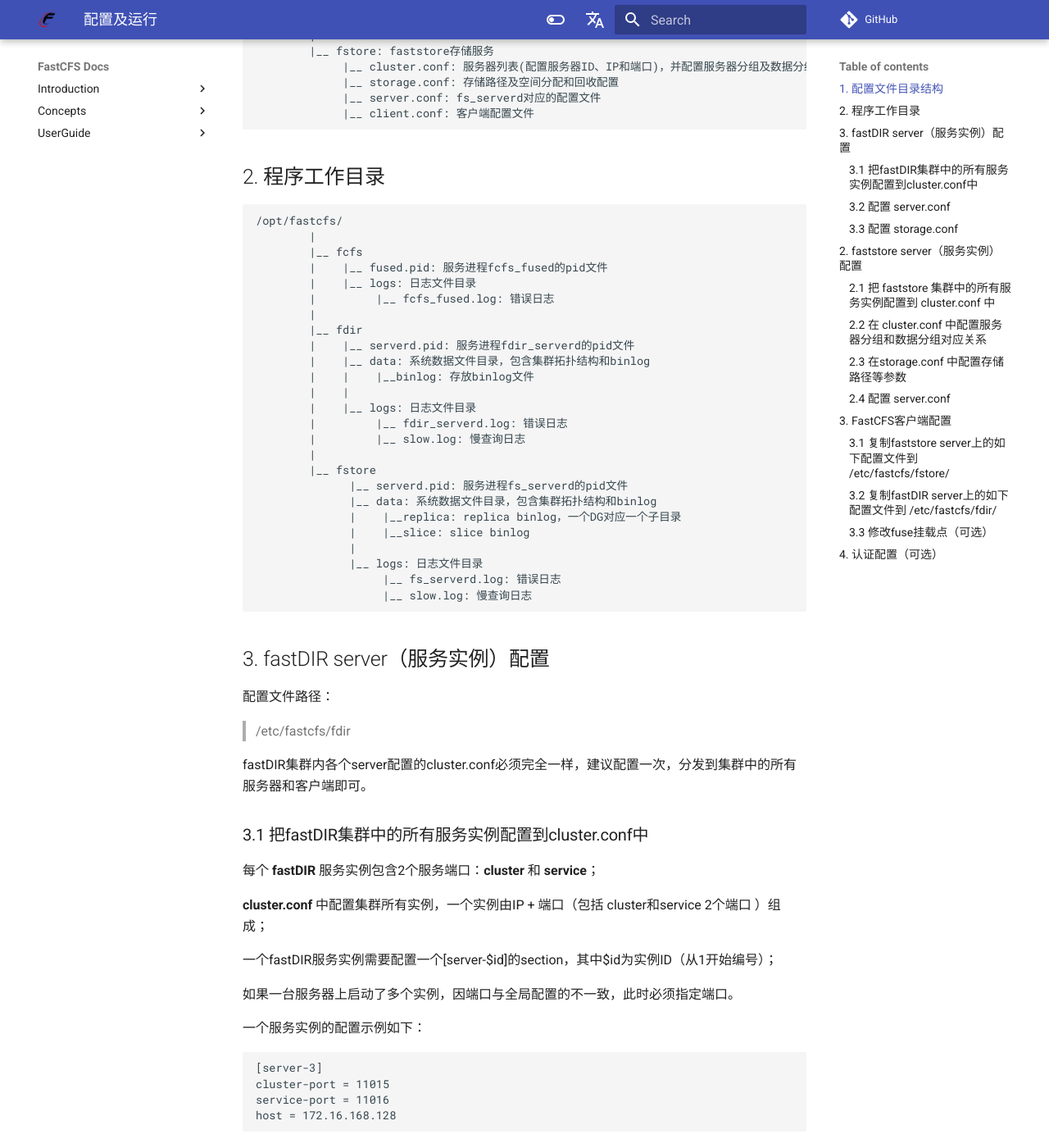
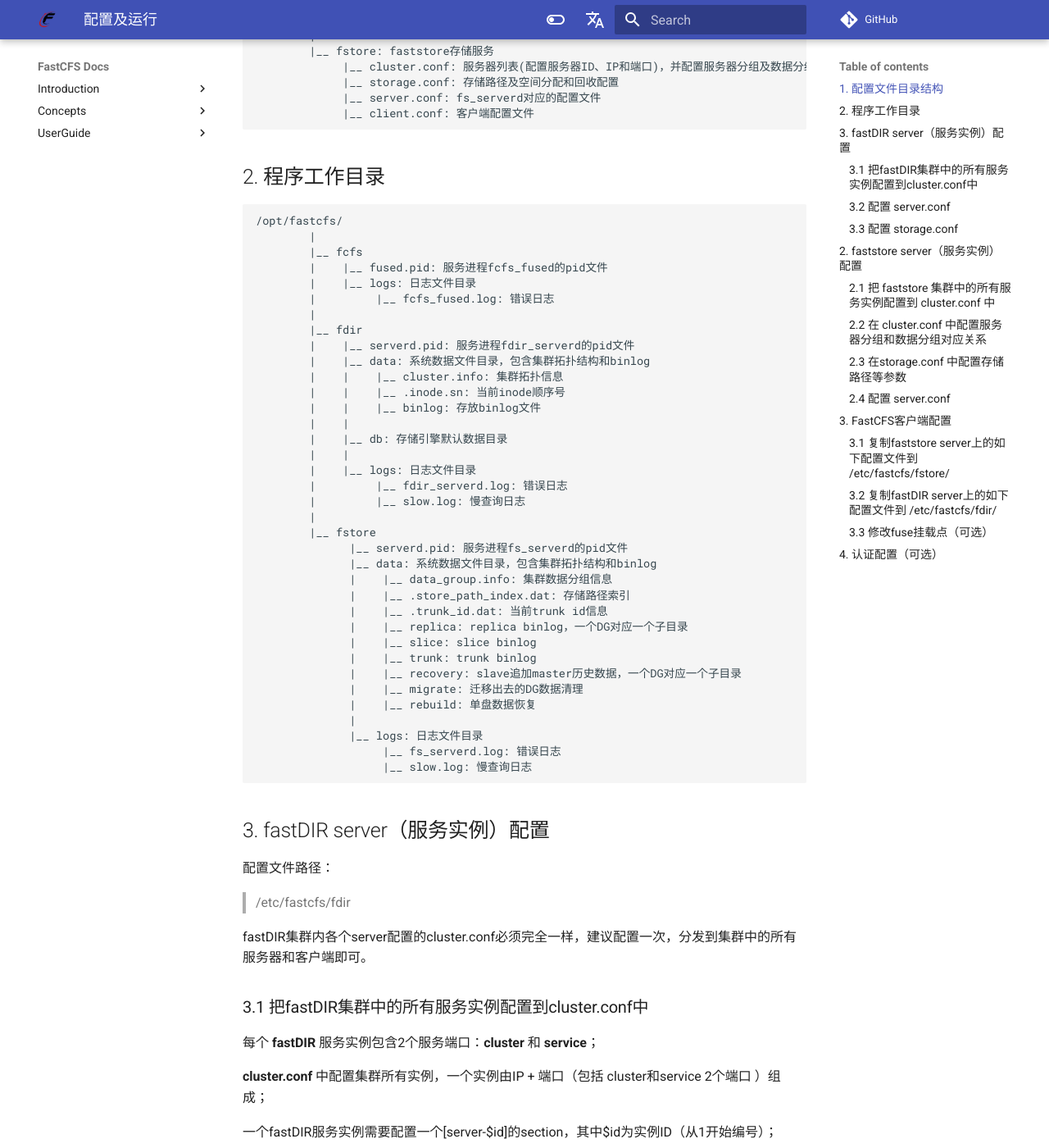
Before and after one commit to happyfish100/FastCFS, an MkDocs documentation site: the page built from docs/CONFIGURE-zh_CN.md, in a window 1280 px wide and 1400 px high, scrolled down 673 px. Shown: the whole window at 82% size. Built offline with MkDocs 1.6.1 and Material for MkDocs 9.7.7, drawn with Linux system fonts in a browser that asks for light colours; comment, search, counter and statistics services are not loaded; the version menu is left out.

```diff
--- a/docs/CONFIGURE-zh_CN.md
+++ b/docs/CONFIGURE-zh_CN.md
@@ -45,7 +45,11 @@ FastCFS集群配置包含如下四部分：
         |__ fdir
         |    |__ serverd.pid: 服务进程fdir_serverd的pid文件
         |    |__ data: 系统数据文件目录，包含集群拓扑结构和binlog
-        |    |    |__binlog: 存放binlog文件
+        |    |    |__ cluster.info: 集群拓扑信息
+        |    |    |__ .inode.sn: 当前inode顺序号
+        |    |    |__ binlog: 存放binlog文件
+        |    |
+        |    |__ db: 存储引擎默认数据目录
         |    |
         |    |__ logs: 日志文件目录
         |         |__ fdir_serverd.log: 错误日志
@@ -54,8 +58,15 @@ FastCFS集群配置包含如下四部分：
         |__ fstore
               |__ serverd.pid: 服务进程fs_serverd的pid文件
               |__ data: 系统数据文件目录，包含集群拓扑结构和binlog
-              |    |__replica: replica binlog，一个DG对应一个子目录
-              |    |__slice: slice binlog
+              |    |__ data_group.info: 集群数据分组信息
+              |    |__ .store_path_index.dat: 存储路径索引
+              |    |__ .trunk_id.dat: 当前trunk id信息
+              |    |__ replica: replica binlog，一个DG对应一个子目录
+              |    |__ slice: slice binlog
+              |    |__ trunk: trunk binlog
+              |    |__ recovery: slave追加master历史数据，一个DG对应一个子目录
+              |    |__ migrate: 迁移出去的DG数据清理
+              |    |__ rebuild: 单盘数据恢复
               |
               |__ logs: 日志文件目录
                    |__ fs_serverd.log: 错误日志
```
Also changed, not shown: images/wechat_group.jpg.
